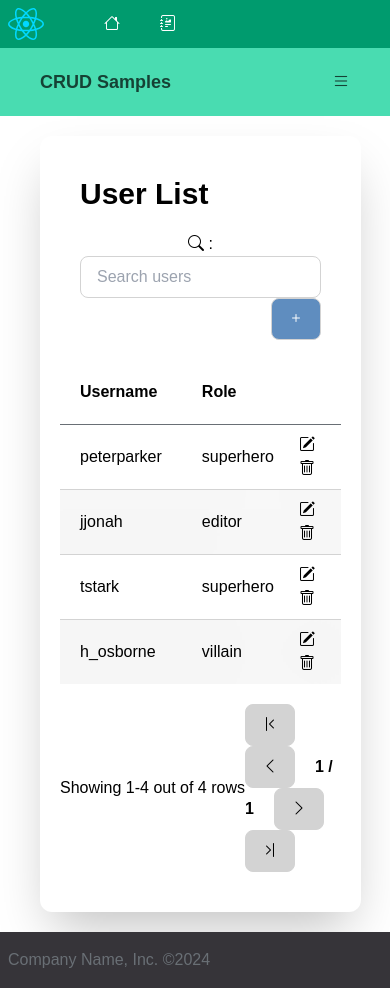
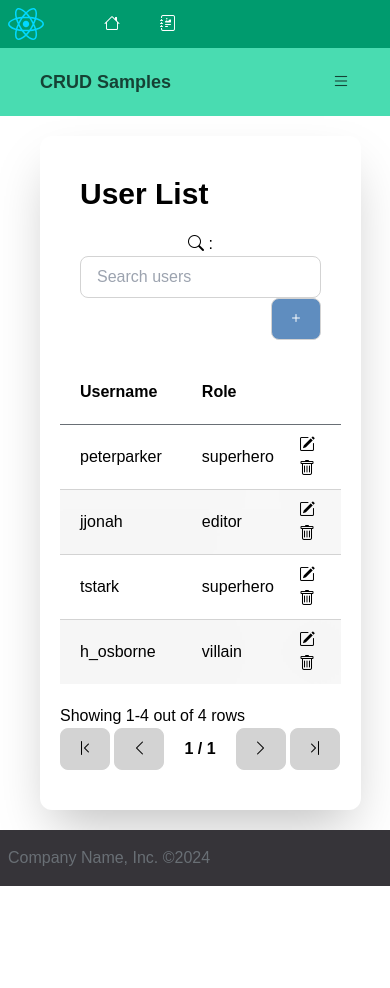
Before and after one commit to peterclarktech/react-ts-boilerplate, a React (Vite) app: page /crudsample in a window 390 px wide. After the commit the page ends 886 px from the top, so only its background shows below. Built offline with nearby package versions, Linux system fonts and the light colour scheme.

Commit message:
Made pagination section responsive

```diff
--- a/src/components/Pagination.tsx
+++ b/src/components/Pagination.tsx
@@ -23,12 +23,12 @@ const Pagination: FC<PaginationType> = ({ totalSize, pageSize = 10, onPaginate }
     }
 
     return (
-        <div className="flex">
+        <div className="flex flex-col sm:flex-row">
             <div className="float-left content-center flex-none">
                 <span>{`Showing ${startIndex + 1}-${endIndex + 1} out of ${totalSize} rows`}</span>
             </div>
             <div className="flex-1">
-                <div className="float-right">
+                <div className="sm:float-right">
                     <Button type={currentPage !== 1 ? ButtonType.default : ButtonType.disabled}
                         onClick={() => changePage(1)}>
                         <i className="bi bi-chevron-bar-left"></i>
```
